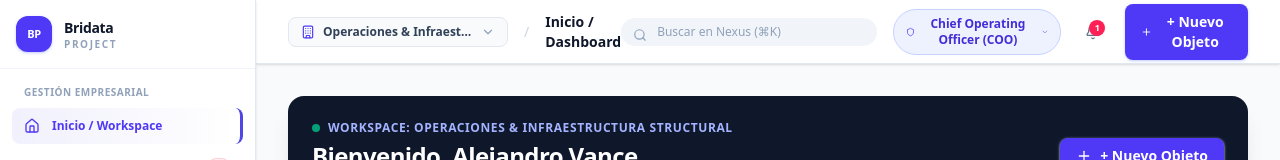
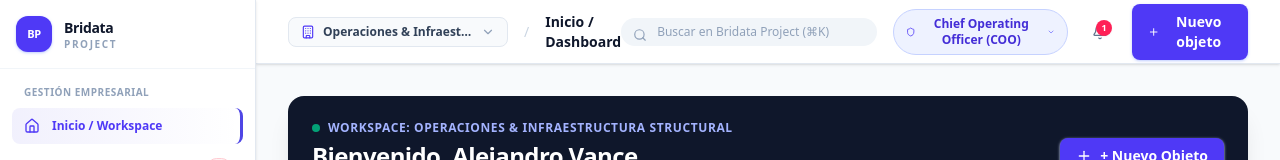
Before and after one commit to willyuceda10-alt/Nexus, a React (Vite) app: page / in a window 1280 px wide. Shown: the top 160 px of the page. Built offline with nearby package versions, Linux system fonts and the light colour scheme.

Commit message:
feat(brand): remove Nexus branding from web header

```diff
--- a/src/components/layout/Header.tsx
+++ b/src/components/layout/Header.tsx
@@ -3,19 +3,13 @@
   Search,
   Plus,
   Bell,
-  Command,
   Building,
   ChevronDown,
-  UserCheck,
   Shield,
-  Layers,
-  Sparkles,
   Check,
-  CheckCircle2,
-  Clock,
-  X,
 } from 'lucide-react';
 import { useNexus } from '../../context/NexusContext';
+import { BRAND } from '../../config/brand';
 
 export const Header: React.FC = () => {
   const {
@@ -43,7 +37,7 @@
   const getBreadcrumbTitle = () => {
     switch (activeTab) {
       case 'home': return 'Inicio / Dashboard';
-      case 'project': case 'projects': return 'Edificio Corporativo Nexus — Fase I';
+      case 'project': case 'projects': return 'Centro de Proyectos';
       case 'portfolios': return 'Portafolios & Programas';
       case 'governance': return 'Gobernanza & Riesgos';
       case 'meetings': return 'Reuniones & Decisiones';
@@ -51,13 +45,12 @@
       case 'timeline': return 'Timeline Histórico';
       case 'reports': return 'Reportes & KPIs';
       case 'settings': return 'Configuración';
-      default: return 'Nexus OS';
+      default: return BRAND.name;
     }
   };
 
   return (
     <header className="h-16 border-b border-slate-200 bg-white flex items-center justify-between px-8 flex-shrink-0 z-10 shadow-sm">
-      {/* Breadcrumbs & Workspace Selector */}
       <div className="flex items-center gap-4 text-sm font-medium text-slate-400">
         <div className="relative">
           <button
@@ -104,21 +97,19 @@
         <span className="text-slate-900 font-semibold">{getBreadcrumbTitle()}</span>
       </div>
 
-      {/* Center Search Input & Right Actions */}
       <div className="flex items-center gap-4">
-        {/* Search Bar */}
         <div className="relative">
           <input
             type="text"
             readOnly
             onClick={() => setIsCommandPaletteOpen(true)}
-            placeholder="Buscar en Nexus (⌘K)"
+            placeholder={`Buscar en ${BRAND.name} (⌘K)`}
+            aria-label={`Buscar en ${BRAND.name}`}
             className="bg-slate-100 border-none rounded-full py-1.5 px-4 pl-9 text-xs w-64 text-slate-700 placeholder:text-slate-400 cursor-pointer focus:ring-2 focus:ring-indigo-500 transition-all"
           />
           <Search className="h-3.5 w-3.5 text-slate-400 absolute left-3 top-2.5" />
         </div>
 
-        {/* Persona Role Switcher */}
         <div className="relative">
           <button
             onClick={() => setIsPersonaDropdownOpen(!isPersonaDropdownOpen)}
@@ -162,11 +153,11 @@
           )}
         </div>
 
-        {/* Notifications */}
         <div className="relative">
           <button
             onClick={() => setIsNotificationsOpen(!isNotificationsOpen)}
             className="p-2 hover:bg-slate-50 rounded-full text-slate-500 relative transition-colors"
+            aria-label="Abrir notificaciones"
           >
             <Bell className="h-4 w-4" />
             {pendingApprovals.length > 0 && (
@@ -212,13 +203,12 @@
           )}
         </div>
 
-        {/* Primary Create Button */}
         <button
           onClick={() => openCreateModal('TASK')}
           className="px-4 py-2 bg-indigo-600 rounded-lg text-sm font-semibold text-white shadow-sm shadow-indigo-200 hover:bg-indigo-700 transition-all flex items-center gap-1.5 active:scale-95"
         >
           <Plus className="h-4 w-4" />
-          <span>+ Nuevo Objeto</span>
+          <span>Nuevo objeto</span>
         </button>
       </div>
     </header>
```
